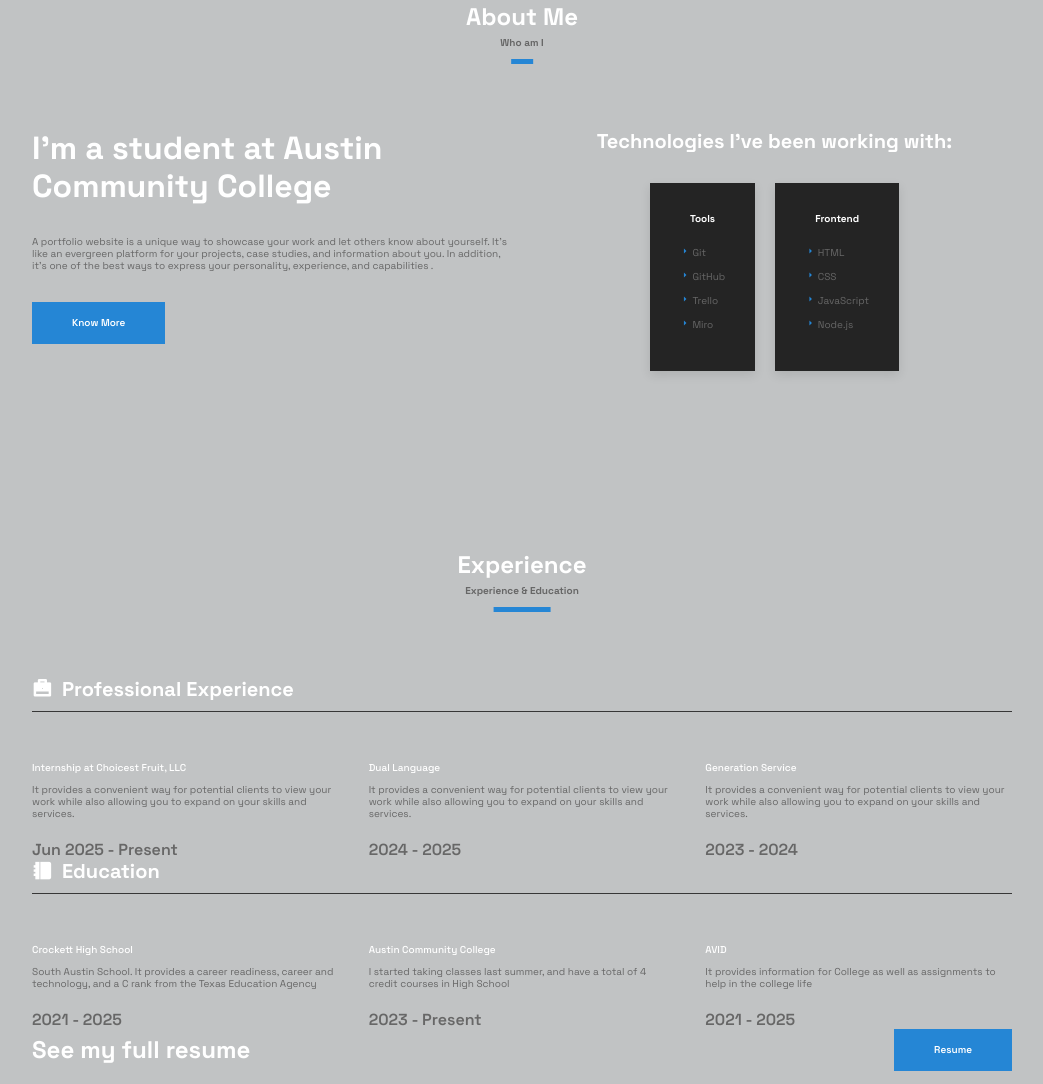
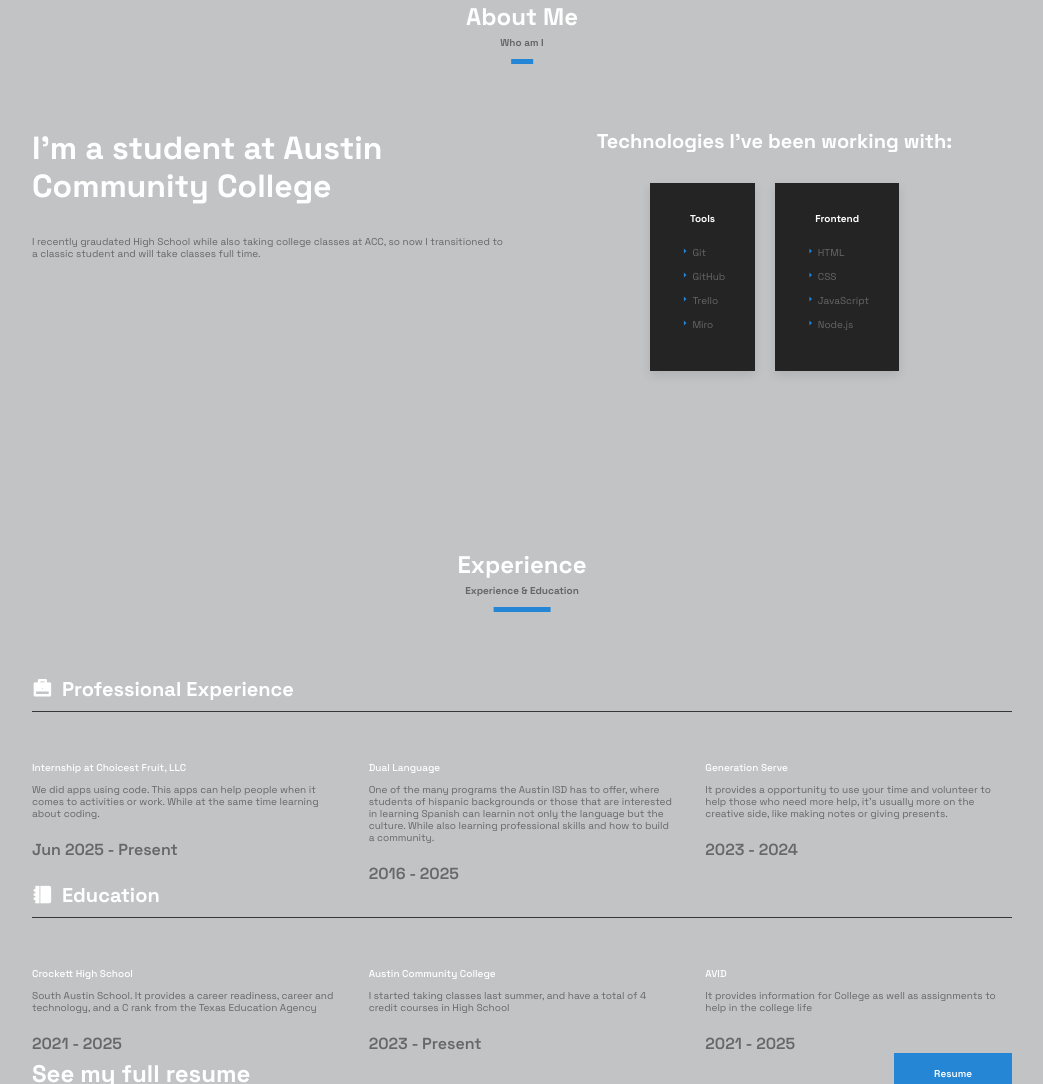
Before and after one commit to Gabriela-design-png/myPortfolioWebsite, a plain HTML site: page index.html in a window 1280 px wide. Shown: the part 927-2011 px from the top of the page, without its empty margins (118-1161 px from the left). Drawn offline with nearby package versions, Linux system fonts and the light colour scheme.

Commit message:
made changes in index.html

```diff
--- a/index.html
+++ b/index.html
@@ -97,11 +97,10 @@
                 <div class="d-grid about__wrapper">
                     <div class="about__content">
                         <h3 class="about__title">I'm a student at Austin Community College</h3>
-                        <p class="about__description">A portfolio website is a unique way to showcase your work and let
-                            others know about yourself. It’s like an evergreen platform for your projects, case studies,
-                            and information about you. In addition, it’s one of the best ways to express your
-                            personality, experience, and capabilities .</p>
-                        <a href="#" class="btn btn--primary">Know More</a>
+                        <p class="about__description">I recently graudated High School while also taking
+                            college classes at ACC, so now I transitioned to a classic student and will take classes
+                            full time.</p>
+
                     </div>
                     <div class="skills">
                         <h3 class="skills__title">Technologies I've been working with:</h3>
@@ -157,22 +156,26 @@
                         <!--= Experience 1 =-->
                         <div class="qualification__item">
                             <h3 class="qualification__title">Internship at Choicest Fruit, LLC</h3>
-                            <p class="qualification__description"> It provides a convenient way for potential clients to
-                                view your work while also allowing you to expand on your skills and services.</p>
+                            <p class="qualification__description"> We did apps using code. This apps can help people when it comes to activities or work.
+                                While at the same time learning about coding.</p>
                             <span class="qualification__date">Jun 2025 - Present</span>
                         </div>
                         <!--= Experience 2 =-->
                         <div class="qualification__item">
                             <h3 class="qualification__title">Dual Language</h3>
-                            <p class="qualification__description"> It provides a convenient way for potential clients to
-                                view your work while also allowing you to expand on your skills and services.</p>
-                            <span class="qualification__date">2024 - 2025</span>
+                            <p class="qualification__description"> One of the many programs the Austin ISD has to offer, where
+                                students of hispanic backgrounds or those that are interested in learning Spanish can learnin
+                                not only the language but the culture. While also learning professional skills and how to build
+                                a community.
+                            </p>
+                            <span class="qualification__date">2016 - 2025</span>
                         </div>
                         <!--= Experience 3 =-->
                         <div class="qualification__item">
-                            <h3 class="qualification__title">Generation Service</h3>
-                            <p class="qualification__description"> It provides a convenient way for potential clients to
-                                view your work while also allowing you to expand on your skills and services.</p>
+                            <h3 class="qualification__title">Generation Serve</h3>
+                            <p class="qualification__description"> It provides a opportunity to use your time and volunteer to help
+                                those who need more help, it's usually more on the creative side, like making notes or giving
+                            presents.</p>
                             <span class="qualification__date">2023 - 2024</span>
                         </div>
                     </div>
```
